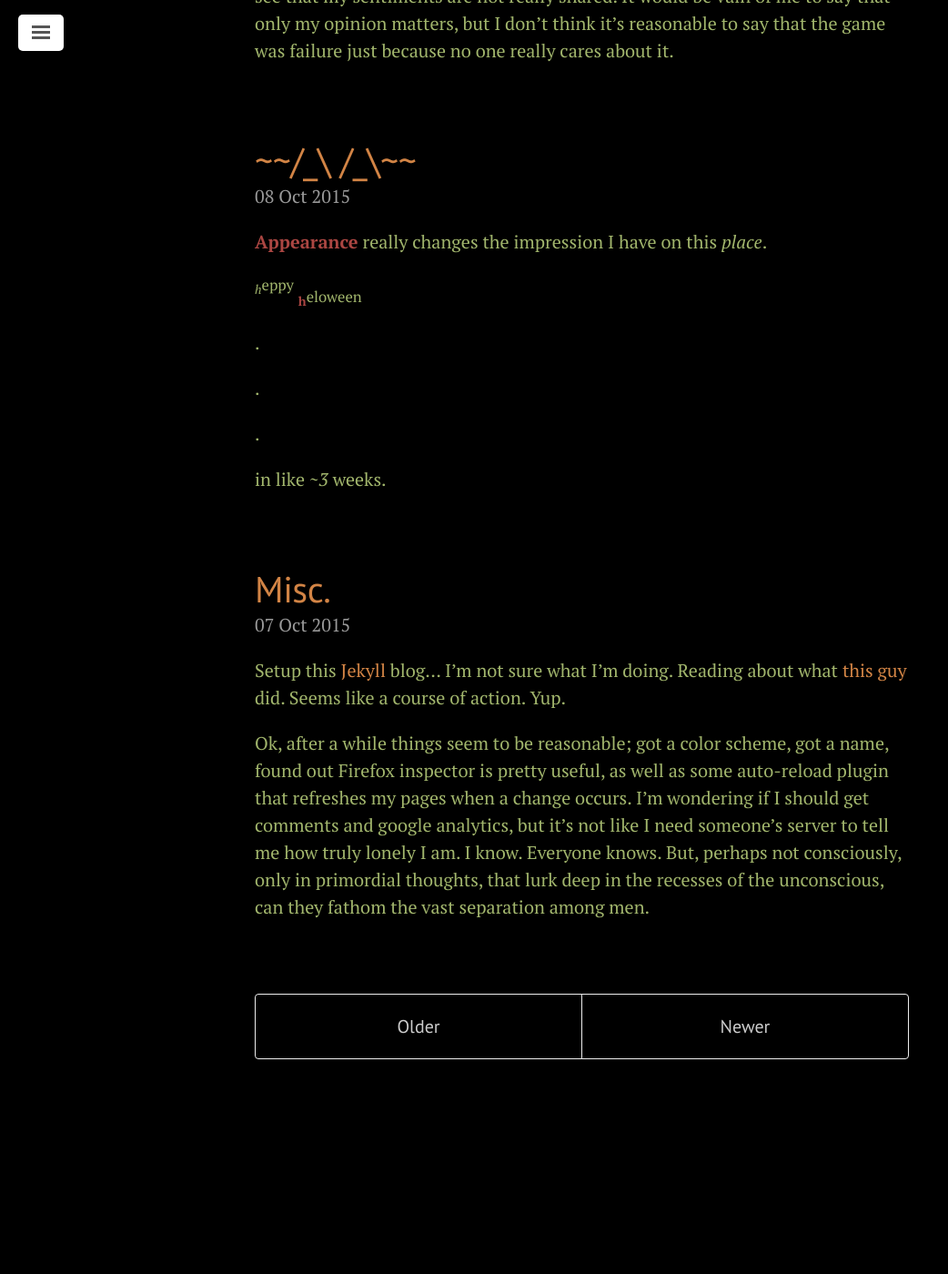
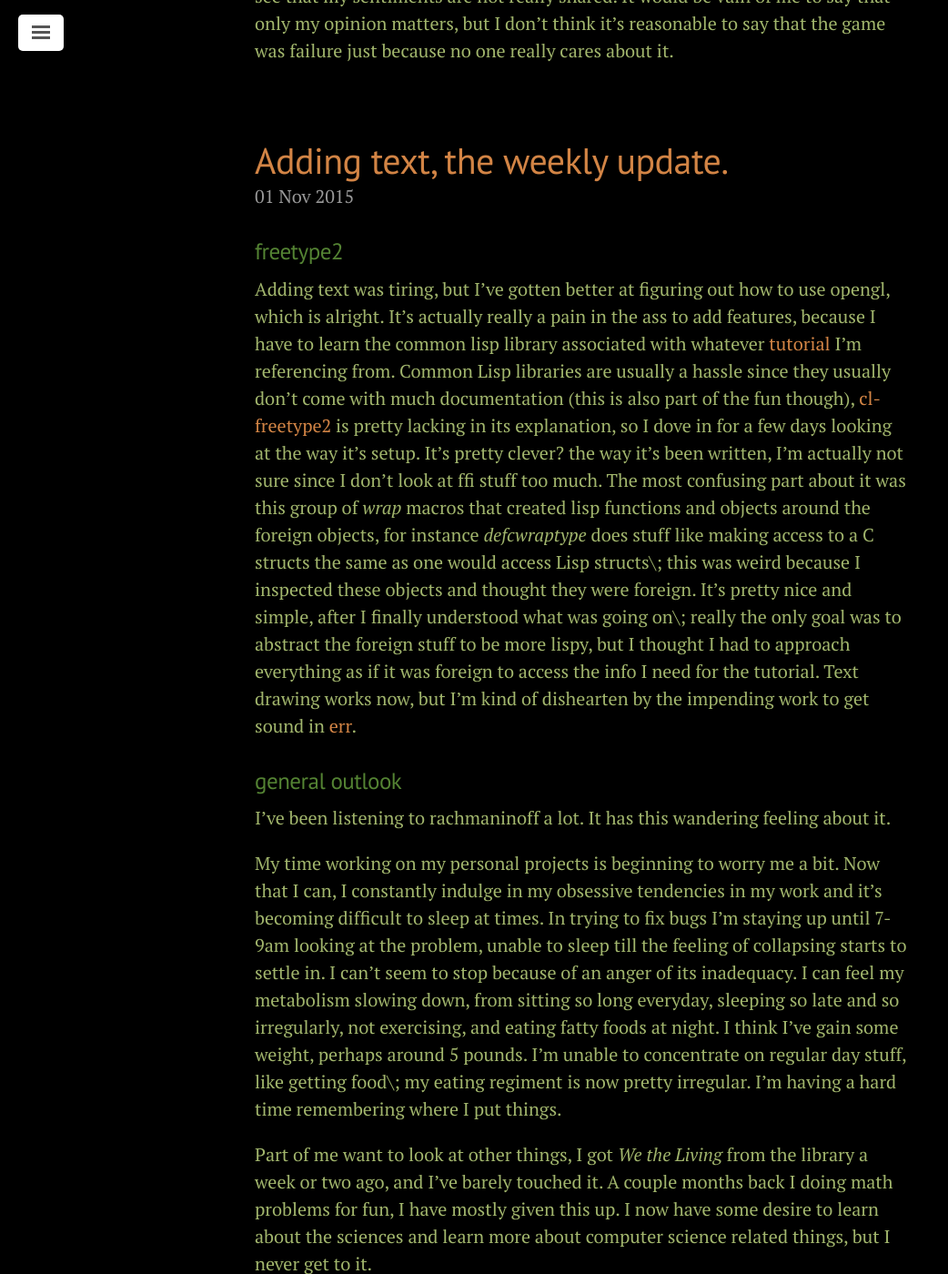
Before and after one commit to hahahahaman/hahahahaman.github.io, a Jekyll site: the page built from index.html, in a window 1280 px wide and 1400 px high, scrolled down 2341 px. Shown: the whole window at 91% size, without its empty margins (0-1042 px from the left). Built offline with Jekyll 4.4.1, drawn with Linux system fonts in a browser that asks for light colours; the list of posts is cut into pages by our own code; before the commit the page ends 3565 px from its top, so only the background shows below that; some of the changed text lies outside the part shown.

Commit message:
new post

```diff
--- a/_drafts/adding-text.md
+++ b/_posts/2015-11-1-adding-text.md
@@ -10,9 +10,9 @@ opengl, which is alright. It's actually really a pain in the ass to add
 features, because I have to learn the common lisp library associated with
 whatever
 [tutorial](https://en.wikibooks.org/wiki/OpenGL_Programming/Modern_OpenGL_Tutorial_Text_Rendering_01)
-I'm referencing from. Common Lisp libraries are pretty annoying since they
+I'm referencing from. Common Lisp libraries are usually a hassle since they
 usually don't come with much documentation (this is also part of the fun
-                                                 though), [cl-freetype2](https://github.com/rpav/cl-freetype2) is pretty lacking
+though), [cl-freetype2](https://github.com/rpav/cl-freetype2) is pretty lacking
 in its explanation, so I dove in for a few days looking at the way it's setup.
 It's pretty clever? the way it's been written, I'm actually not sure since I
 don't look at ffi stuff too much. The most confusing part about it was this
@@ -28,8 +28,8 @@ in [err](https://github.com/hahahahaman/err).
 
 ### general outlook
 
-I've been listening to this rachmaninoff symphony 2 op 27 iii a lot. It has this
-wondering feeling about it.
+I've been listening to rachmaninoff a lot. It has this wandering feeling about
+it.
 
 My time working on my personal projects is beginning to worry me a bit. Now that
 I can, I constantly indulge in my obsessive tendencies in my work and it's
```
